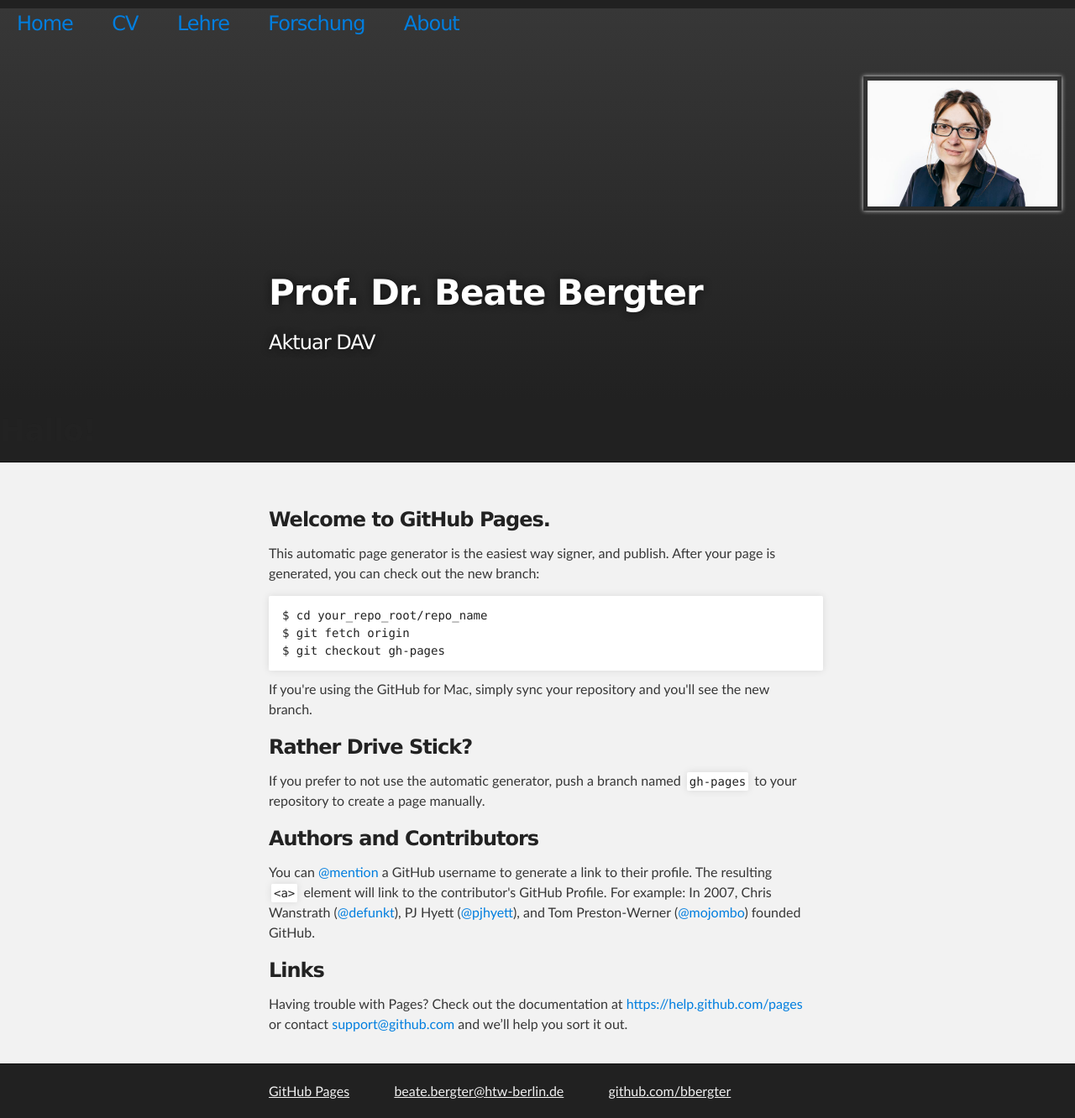
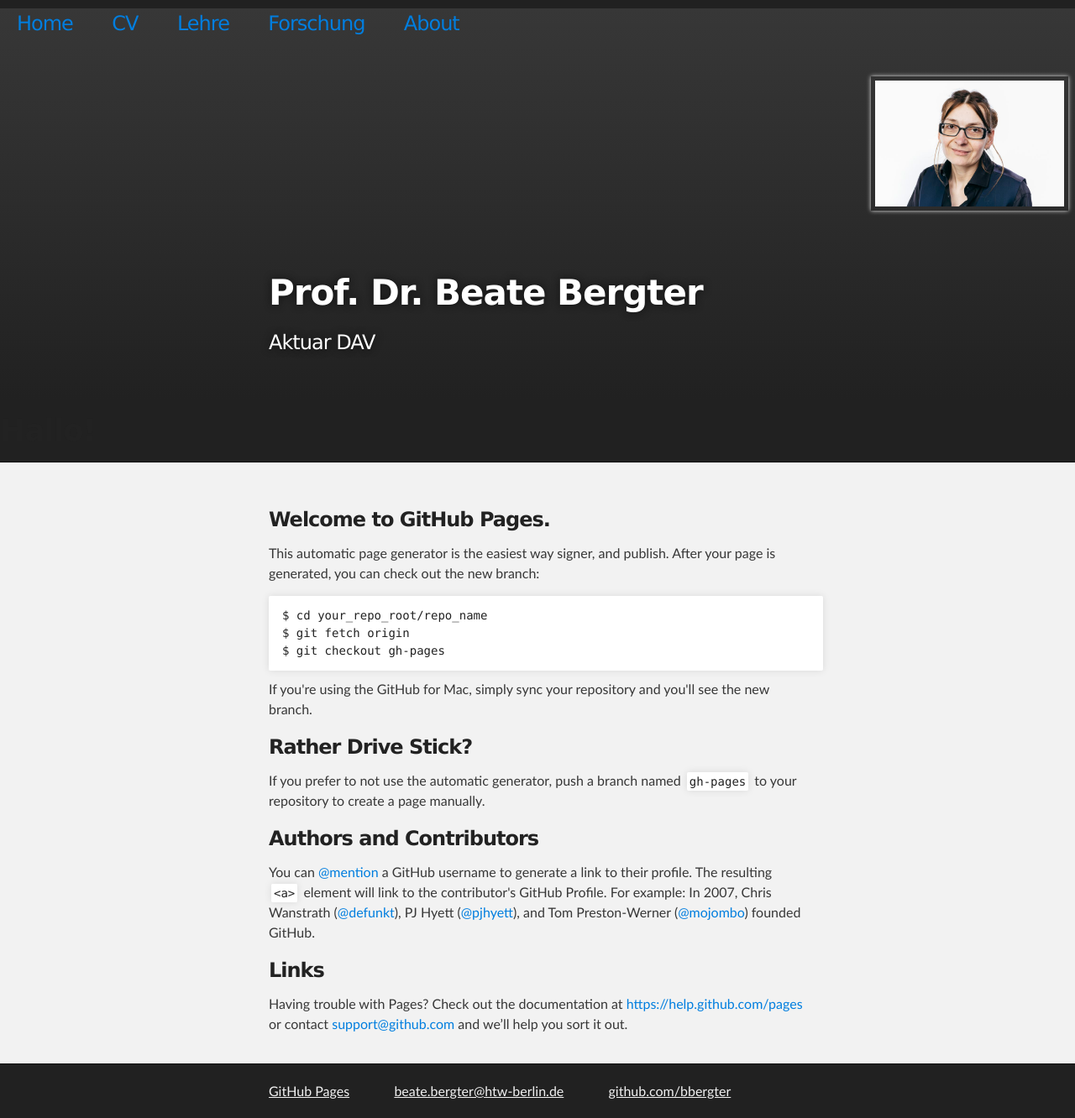
Before and after one commit to bbergter/bbergter, a Jekyll site: the page index.html, which Jekyll copies as it is, in a window 1280 px wide. Shown: the whole page at 84% size. Built offline with Jekyll 4.4.1, drawn with Linux system fonts in a browser that asks for light colours.

Commit message:
Update index.html

```diff
--- a/index.html
+++ b/index.html
@@ -37,7 +37,7 @@
        	</nav> </h2>
 
 <div align="right">
-<img alt="moi" src="moi.jpg" height="150" width=auto>  &nbsp &nbsp</div>
+<img alt="moi" src="moi.jpg" height="150" width=auto>  &nbsp</div>
         <header class="inner">
 
 
```
